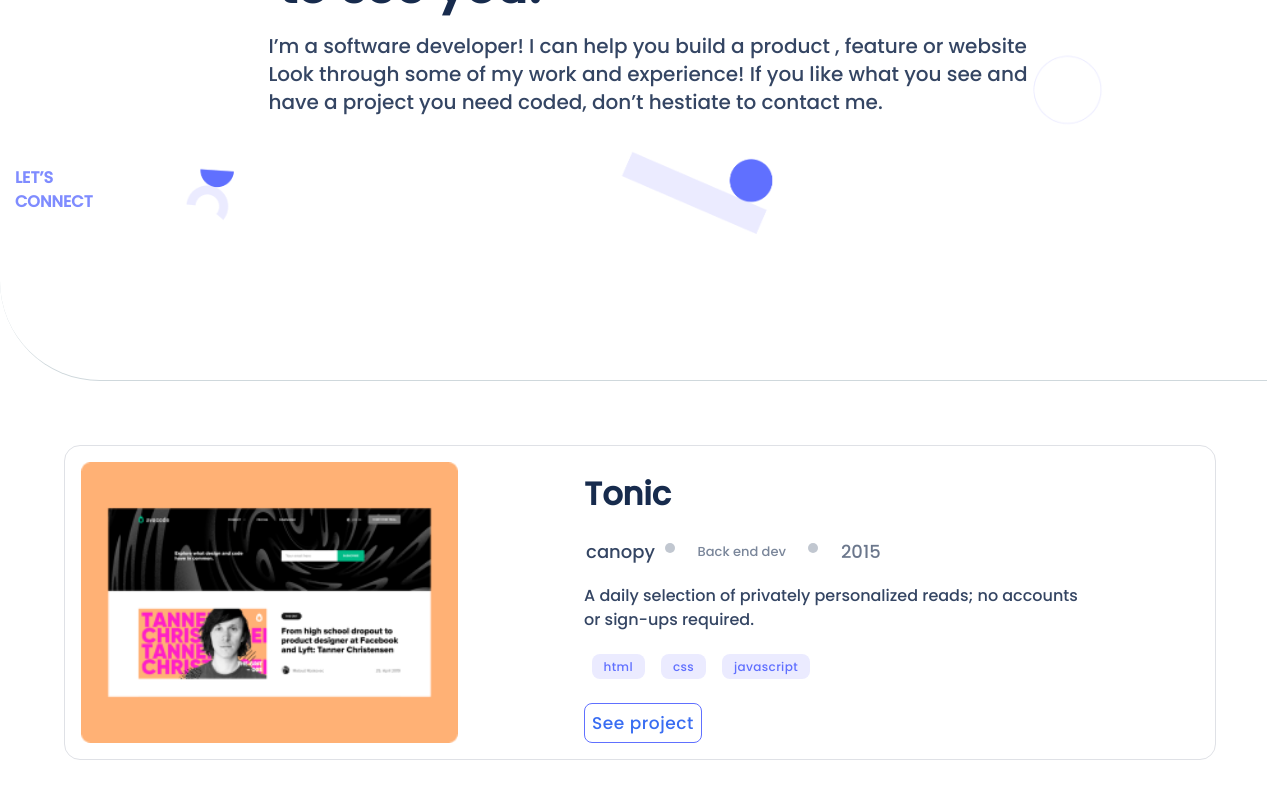
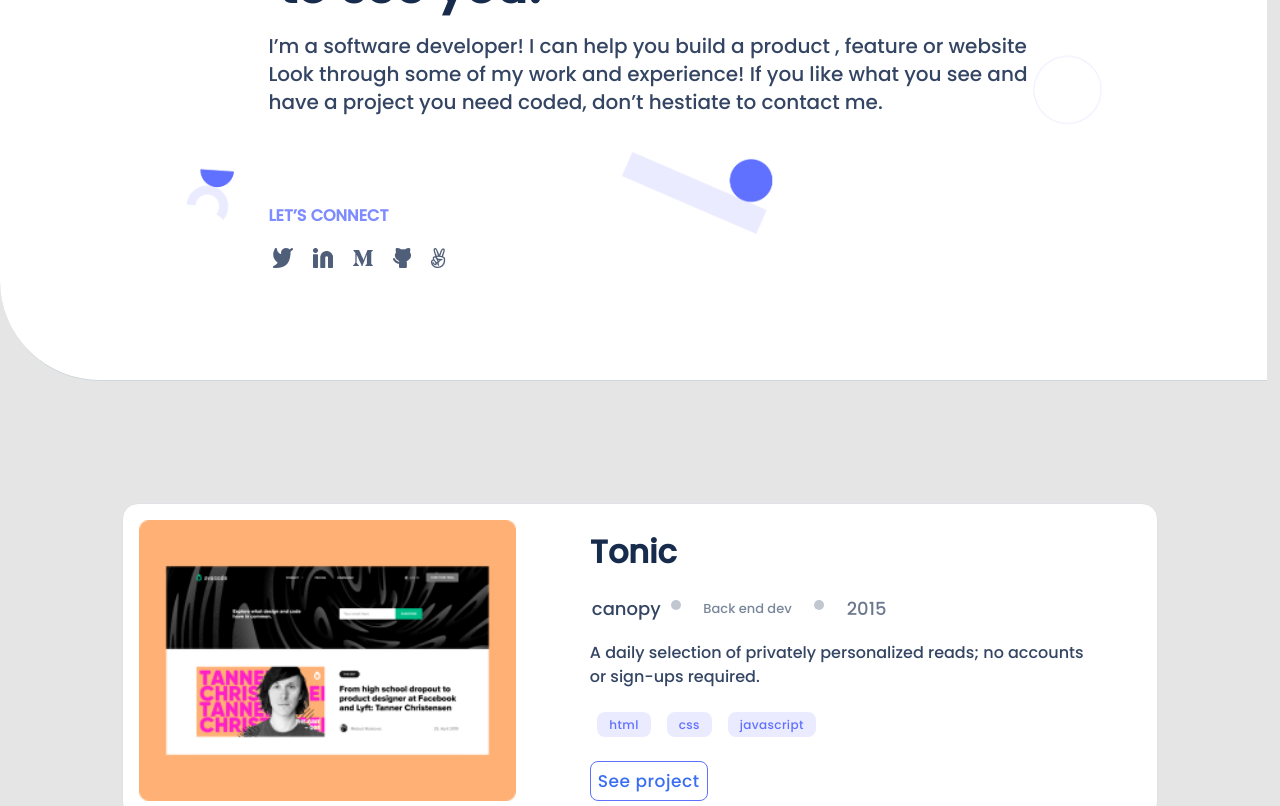
Before and after one commit to gdvl777/Portfolio-finish-mobile-version, a plain HTML site: page src/index.html in a window 1280 px wide. Shown: the part 520-1326 px from the top of the page. Drawn offline with Linux system fonts and the light colour scheme.

Commit message:
Update styles.css

```diff
--- a/src/styles.css
+++ b/src/styles.css
@@ -5,6 +5,10 @@
   margin: 0;
   text-decoration: none;
   list-style: none;
+}
+
+body {
+  background-color: #e5e5e5;
 }
 
 .web-nav {
@@ -189,14 +193,13 @@ p.intro1 {
   font-weight: bold;
   font-size: 16px;
   line-height: 24px;
-  display: inline-grid;
+  display: flex;
   align-items: flex-start;
   padding-left: 15px;
   padding-top: 35px;
-  grid-template-rows: 100px 100px 100px;
-  grid-template-columns: 100px 100px 100px;
   grid-gap: 30px;
   justify-items: center;
+  margin-left: 20%;
   }
 
 .social {
@@ -552,10 +555,9 @@ button:active {
   background-color: #6070ff;
   border: 1px solid #cfd8dc;
   border-radius: 100px 0 0 0;
-  margin-top: 30%;
+  margin-top: 0%;
   width: 98%;
 }
-
 .bg-image {
   background-image: url(../assets/contact-me.png);
   background-repeat: no-repeat;
@@ -567,6 +569,12 @@ button:active {
   width: 100%;
 }
 
+.project-section{
+  background-color: #e5e5e5;
+  width: 90%;
+  padding: 64px;
+
+}
 .contact-title {
   font-family: "Poppins", sans-serif;
   font-style: normal;
```
